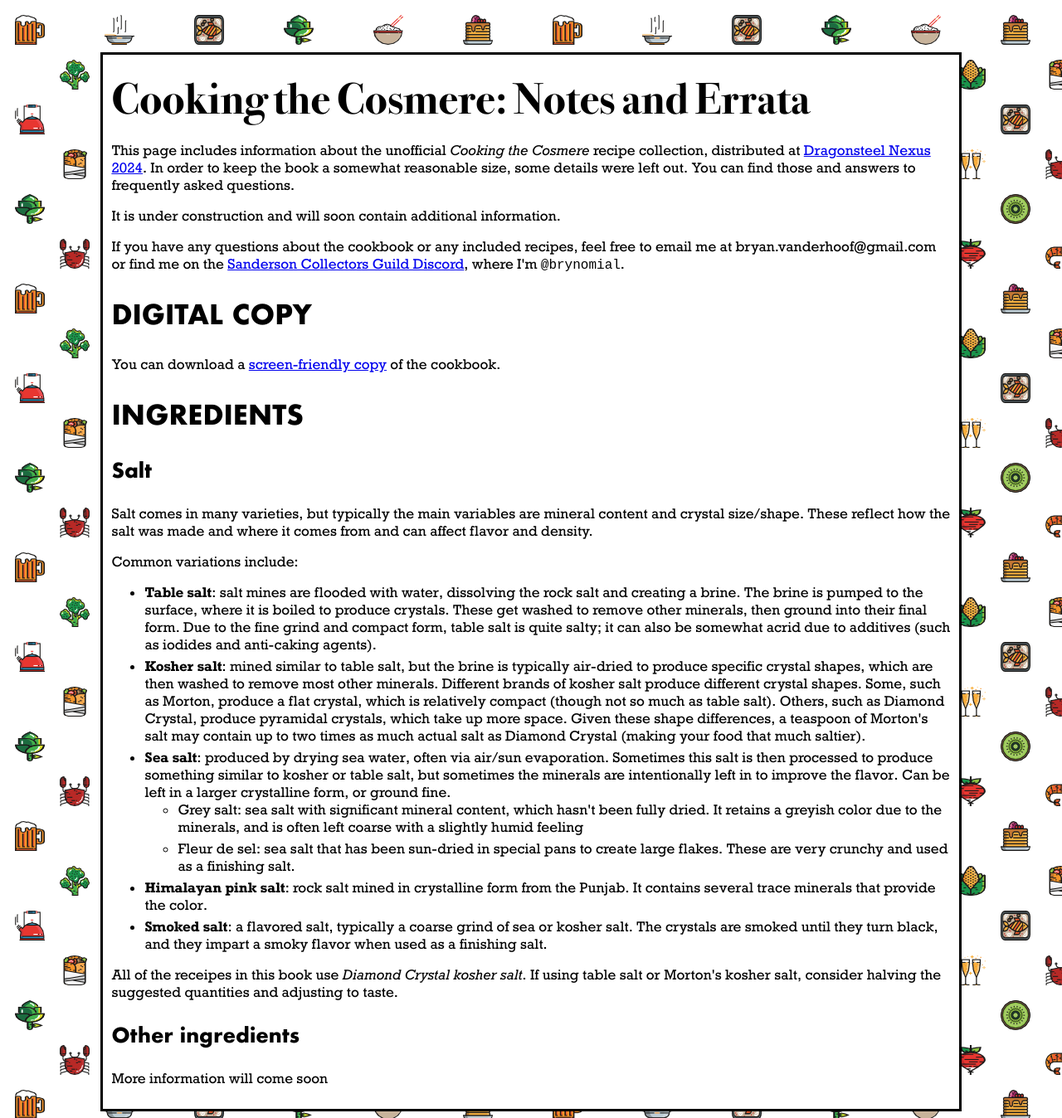
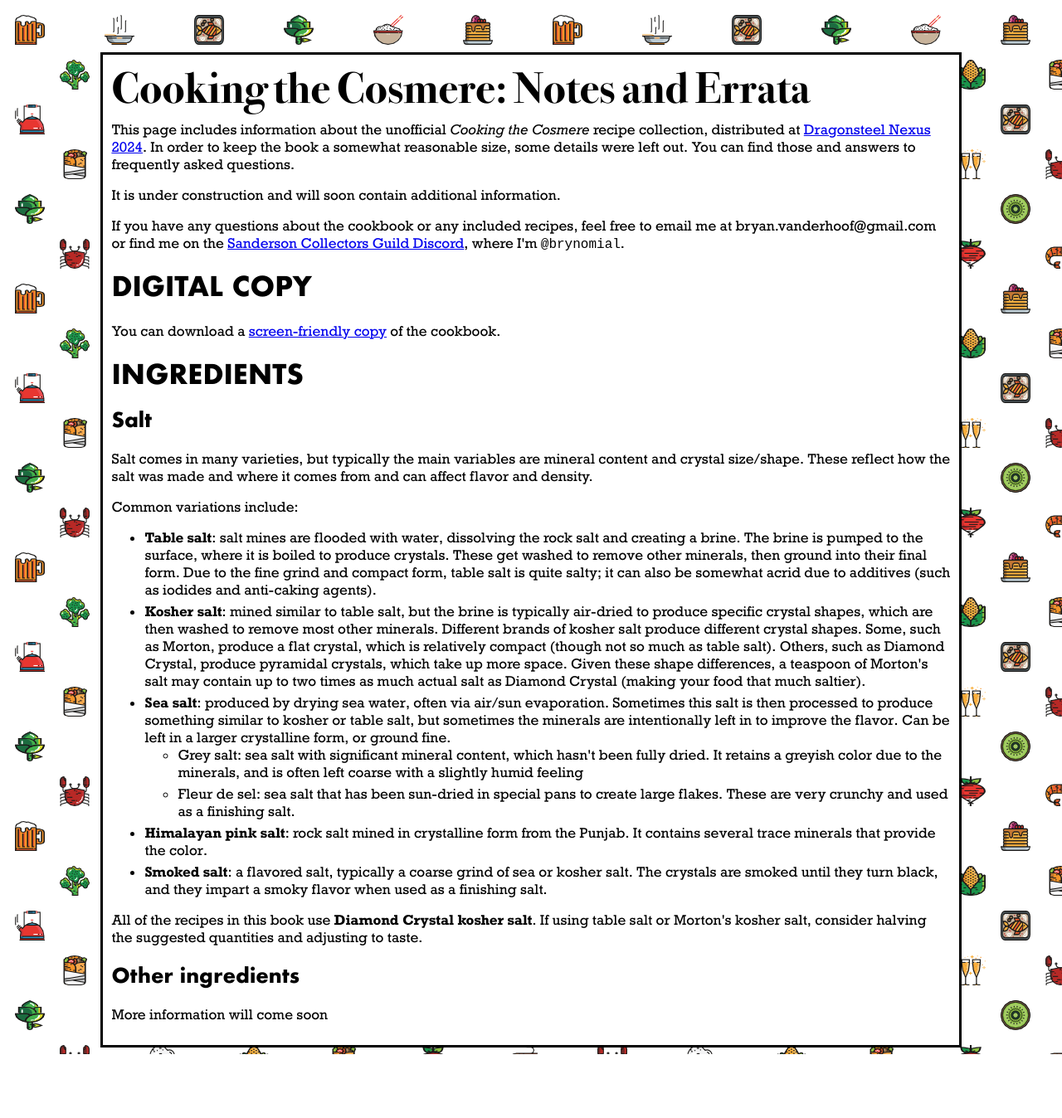
Before and after one commit to cookingthecosmere/cookingthecosmere.github.io, an Eleventy site: page src/index.md in a window 1280 px wide. Shown: the whole page at 83% size. After the commit the page ends 1271 px from the top, so only its background shows below. Built offline with nearby package versions, Linux system fonts and the light colour scheme; Eleventy itself is replaced by a stand-in of ours; files that its build step writes are made by us from their sources.

Commit message:
Tweak header line spacing

```diff
--- a/assets/style.css
+++ b/assets/style.css
@@ -70,6 +70,7 @@ h1 {
   font-weight: bold;
   font-size: 40pt;
   margin: 10px 0px;
+  line-height: 100%;
 }
 
 h2 {
@@ -77,12 +78,14 @@ h2 {
   font-weight: bold;
   text-transform: uppercase;
   font-size: 24pt;
+  line-height: 100%;
 }
 
 h3 {
   font-family: 'Futura Bold';
   font-weight: bold;
   font-size: 18pt;
+  line-height: 100%;
 }
 
 strong {
--- a/src/index.md
+++ b/src/index.md
@@ -54,7 +54,7 @@ Common variations include:
 * **Smoked salt**: a flavored salt, typically a coarse grind of sea or kosher salt. The crystals are
   smoked until they turn black, and they impart a smoky flavor when used as a finishing salt.
 
-All of the receipes in this book use *Diamond Crystal kosher salt*. If using table salt or Morton's
+All of the recipes in this book use **Diamond Crystal kosher salt**. If using table salt or Morton's
 kosher salt, consider halving the suggested quantities and adjusting to taste.
 
 ### Other ingredients
```
